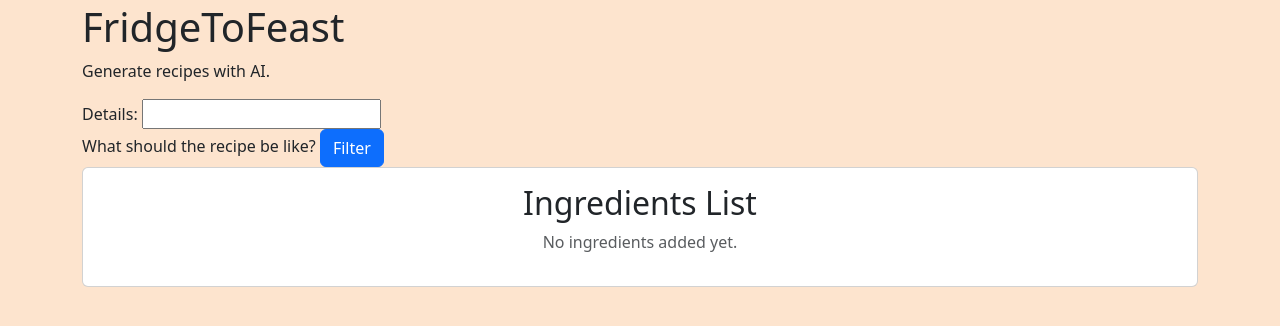
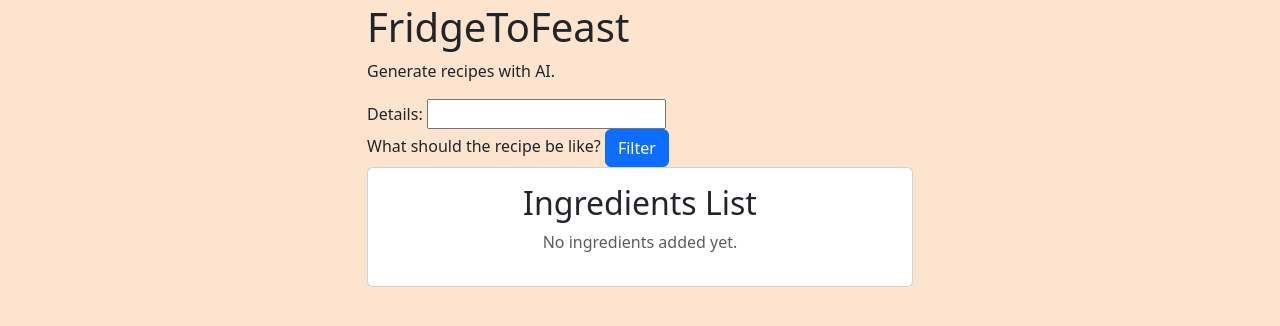
Before and after one commit to alejoriosm04/F2F, a Django app: page / in a window 1280 px wide. Shown: the part 53-379 px from the top of the page. Run offline with Django 4.2, Linux system fonts and the light colour scheme; a user stored in the database is signed in.

Commit message:
Use a single container at the base.html template
I noticed most templates had a container in the root with centering and
offset. So I centralized that change in the base template.

```diff
--- a/account/templates/registration/logged_out.html
+++ b/account/templates/registration/logged_out.html
@@ -3,7 +3,6 @@
 {% block title %}Logged out{% endblock %}
 
 {% block content %}
-<div class="container">
 <h1>Logged out</h1>
 <p>
   You have been successfully logged out.
@@ -11,5 +10,4 @@
 </p>
 
 <a href="{% url 'home' %}">Home</a>
-</div>
 {% endblock %}
--- a/kitchen/templates/base.html
+++ b/kitchen/templates/base.html
@@ -33,8 +33,14 @@
   </div>
 
   <div id="content">
-    {% block content %}
-    {% endblock %}
+    <div class="container">
+      <div class="row">
+        <div class="col-md-6 offset-md-3">
+          {% block content %}
+          {% endblock %}
+        </div>
+      </div>
+    </div>
   </div>
 </body>
 
--- a/kitchen/templates/edit_ingredient.html
+++ b/kitchen/templates/edit_ingredient.html
@@ -4,7 +4,6 @@
 {% block title %}Edit Ingredient{% endblock title %}
 
 {% block content %}
-<div class="container mx-auto mt-10">
     <div class="text-5xl my-36 text-center">
         <span class="font-extrabold">Edit Ingredient</span>
     </div>
@@ -28,6 +27,5 @@
             </button>
         </form>
     </div>
-</div>
 <br/><br/>
 {% endblock content %}
--- a/kitchen/templates/home.html
+++ b/kitchen/templates/home.html
@@ -4,8 +4,6 @@
 {% block title %}Home{% endblock title %}
 
 {% block content %}
-<div class="container">
-
 <h1>FridgeToFeast</h1>
 <p>Generate recipes with AI.</p>
 <form method="post">
@@ -37,7 +35,4 @@
   <p class="text-center text-muted">No ingredients added yet.</p>
   {% endif %}
 </div>
-  <!-- CARD SECTION -->
-</div>
-
 {% endblock %}
--- a/kitchen/templates/list_ingredients.html
+++ b/kitchen/templates/list_ingredients.html
@@ -4,7 +4,6 @@
 {% block title %}Ingredient Management{% endblock title %}
 
 {% block content %}
-  <div class="col-md-6 offset-md-3">
 {% if messages %}
 {% for message in messages %}
 <div class="alert alert-{{ message.tags }}">{{ message }}</div>
@@ -57,5 +56,4 @@
   <p class="text-center text-muted">No ingredients added yet.</p>
   {% endif %}
 </div>
-  </div>
 {% endblock content %}
--- a/kitchen/templates/view_ingredient.html
+++ b/kitchen/templates/view_ingredient.html
@@ -4,7 +4,6 @@
 {% block title %}View Ingredient{% endblock title %}
 
 {% block content %}
-  <div class="container mx-auto mt-10">
     <!-- Ingredient Detail Section -->
     <div class="text-5xl my-10 text-center">
       <span class="font-extrabold">{{ ingredient.name }}</span>
@@ -43,6 +42,5 @@
         </div>
       </div>
     </div>
-  </div>
 <br/><br/>
 {% endblock content%}
```
Also changed, not shown: db.sqlite3. Lines whose indentation alone changed are shown as unchanged.
